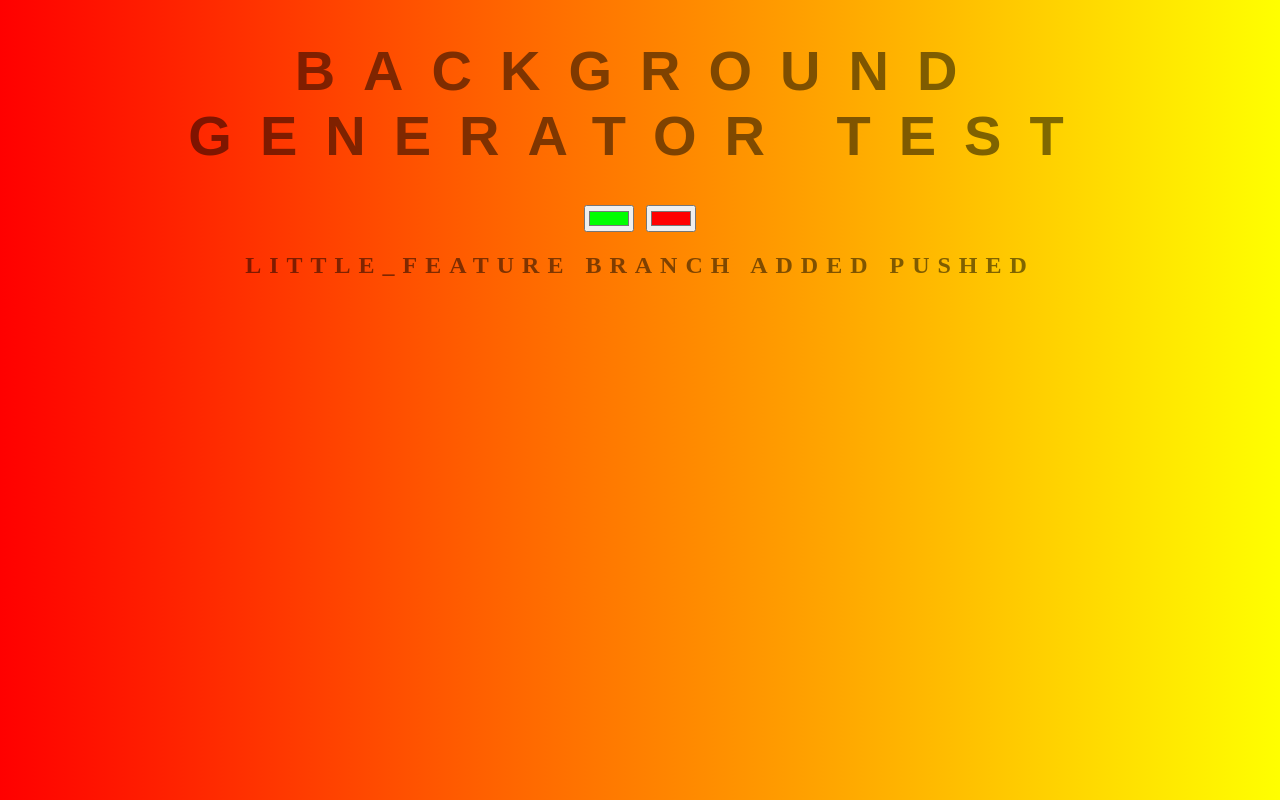
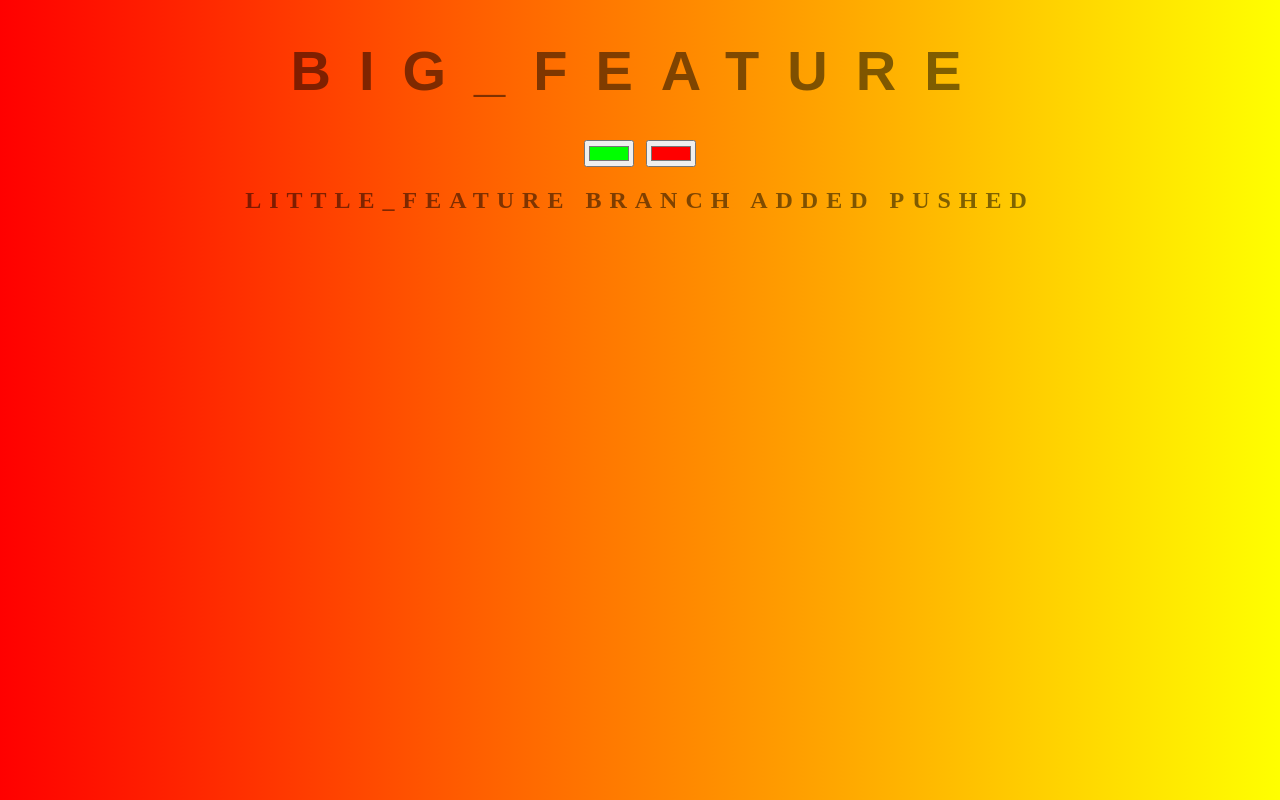
Before and after one commit to JeDesi/background-generator, a plain HTML site: page index.html in a window 1280 px wide. Drawn offline with Linux system fonts and the light colour scheme.

Commit message:
title Big_Feature

```diff
--- a/index.html
+++ b/index.html
@@ -5,7 +5,7 @@
 	<link rel="stylesheet" type="text/css" href="style.css">
 </head>
 <body id="gradient">
-	<h1>Background Generator TEST</h1>
+	<h1>Big_Feature</h1>
 	<input class="color1" type="color" name="color1" value="#00ff00">
 	<input class="color2" type="color" name="color2" value="#ff0000">
 	<h2>LITTLE_FEATURE branch added pushed</h2>
```
